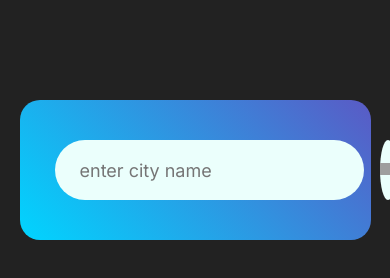
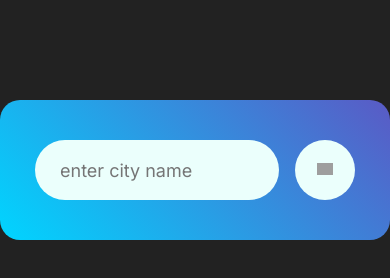
Before and after one commit to gauravpokale-ind/JavascriptProjects, a plain HTML site: page 18jsWeatherPro/index.html in a window 390 px wide. Drawn offline with Linux system fonts and the light colour scheme; grey boxes are pictures that could not be loaded.

Commit message:
update css

```diff
--- a/18jsWeatherPro/index.css
+++ b/18jsWeatherPro/index.css
@@ -113,3 +113,12 @@ body {
 
     display: none;
 }
+
+@media only screen and (max-width:600px){
+    .card{
+        width: 100%;
+    }
+    .search input{
+        width:70%
+    }
+}
```
